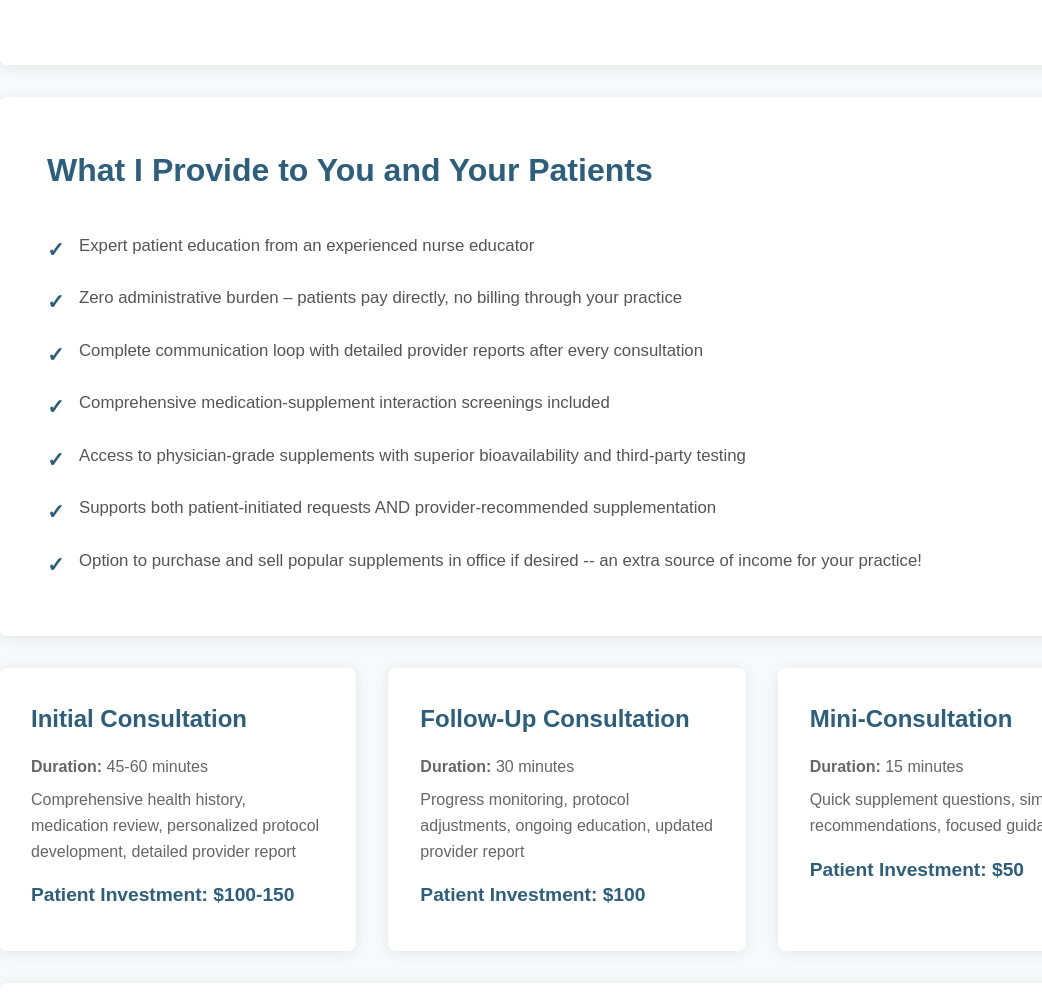
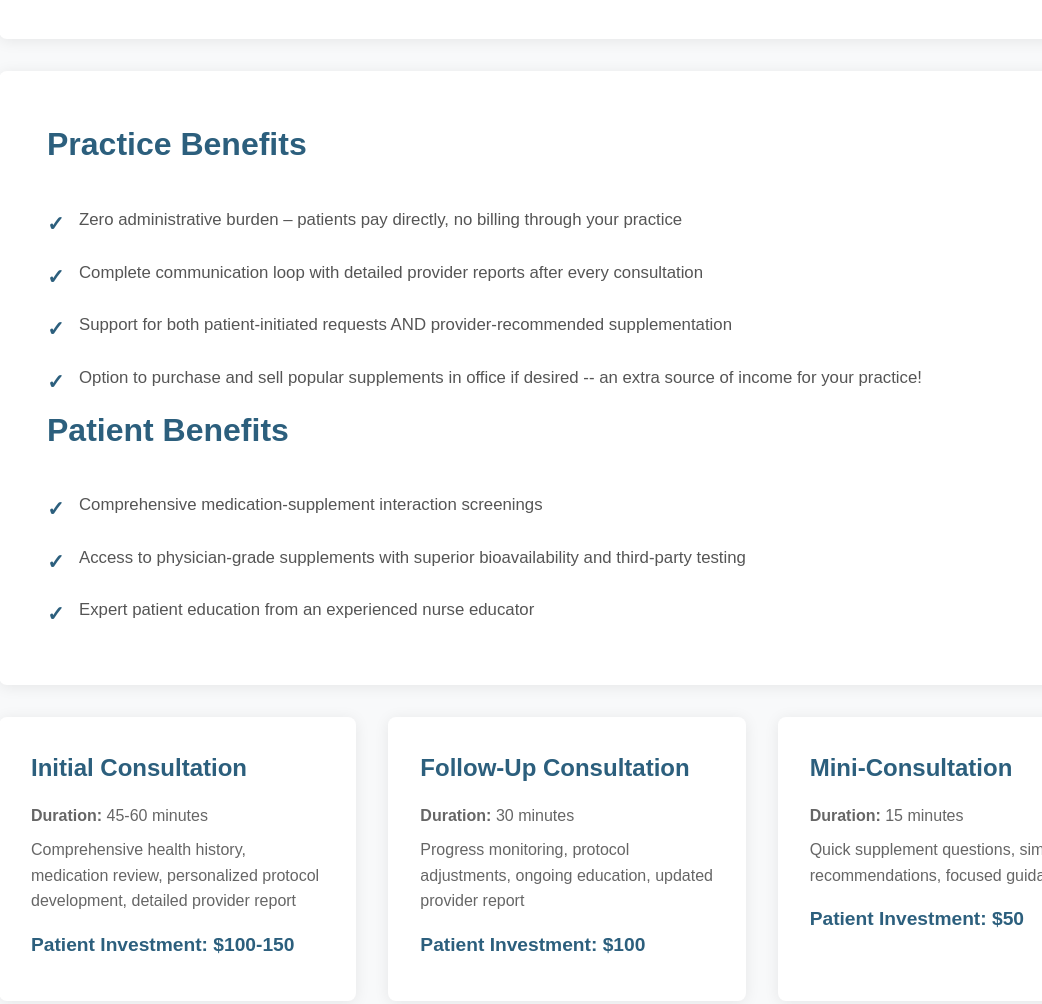
Before and after one commit to drkennedy0305/wellness-supplement-consulting, a plain HTML site: page index.html in a window 1280 px wide. Shown: the part 626-1630 px from the top of the page, without its empty margins (73-1115 px from the left). Drawn offline with Linux system fonts and the light colour scheme.

Commit message:
Update index.html
Update 1.3

```diff
--- a/index.html
+++ b/index.html
@@ -298,7 +298,7 @@
     <header>
         <h1>Supplement Consulting Services</h1>
         <h2>Peg Kennedy, PhD, RN, FNP-BC</h2>
-        <p>Family Nurse Practitioner, Nurse Educator</p>p><p>Providing Expert Support to Michigan Health Care Practices</p>
+        <p>Family Nurse Practitioner, Nurse Educator</p><p>Providing Expert Support to Michigan Health Care Practices</p>
     </header>
 
     <div class="container">
@@ -309,18 +309,20 @@
         </div>
 
         <div class="benefits">
-            <h3>What I Provide to You and Your Patients</h3>
+            <h3>Practice Benefits</h3>
             <ul>
-                <li>Expert patient education from an experienced nurse educator</li>
                 <li>Zero administrative burden – patients pay directly, no billing through your practice</li>
                 <li>Complete communication loop with detailed provider reports after every consultation</li>
-                <li>Comprehensive medication-supplement interaction screenings included</li>
-                <li>Access to physician-grade supplements with superior bioavailability and third-party testing</li>
-                <li>Supports both patient-initiated requests AND provider-recommended supplementation</li>
+                <li>Support for both patient-initiated requests AND provider-recommended supplementation</li>
                 <li>Option to purchase and sell popular supplements in office if desired -- an extra source of income for your practice!</li>
             </ul>
+            <h3>Patient Benefits</h3>
+            <ul>
+                <li>Comprehensive medication-supplement interaction screenings</li>
+                <li>Access to physician-grade supplements with superior bioavailability and third-party testing</li>
+                <li>Expert patient education from an experienced nurse educator</li>
+            </ul>
         </div>
-
         <div class="services-grid">
             <div class="service-card">
                 <h4>Initial Consultation</h4>
```
